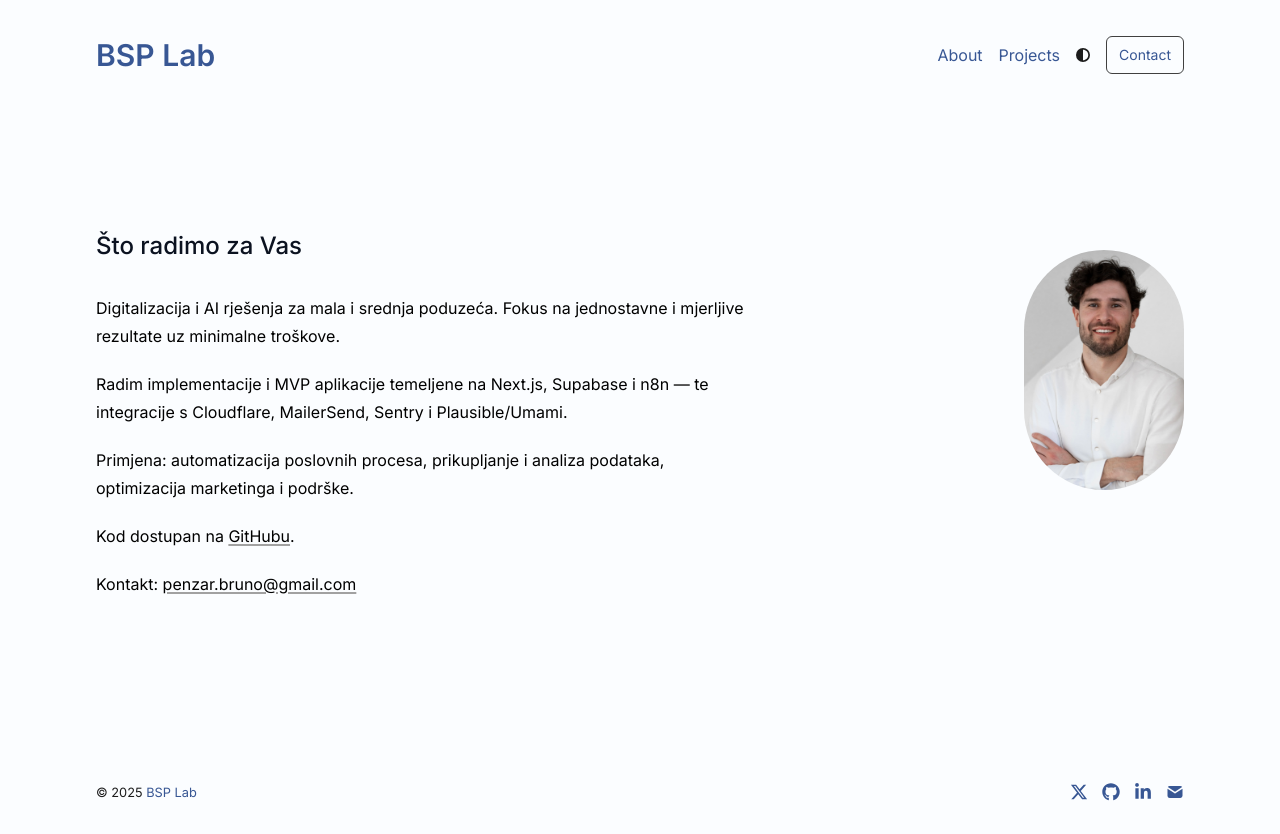
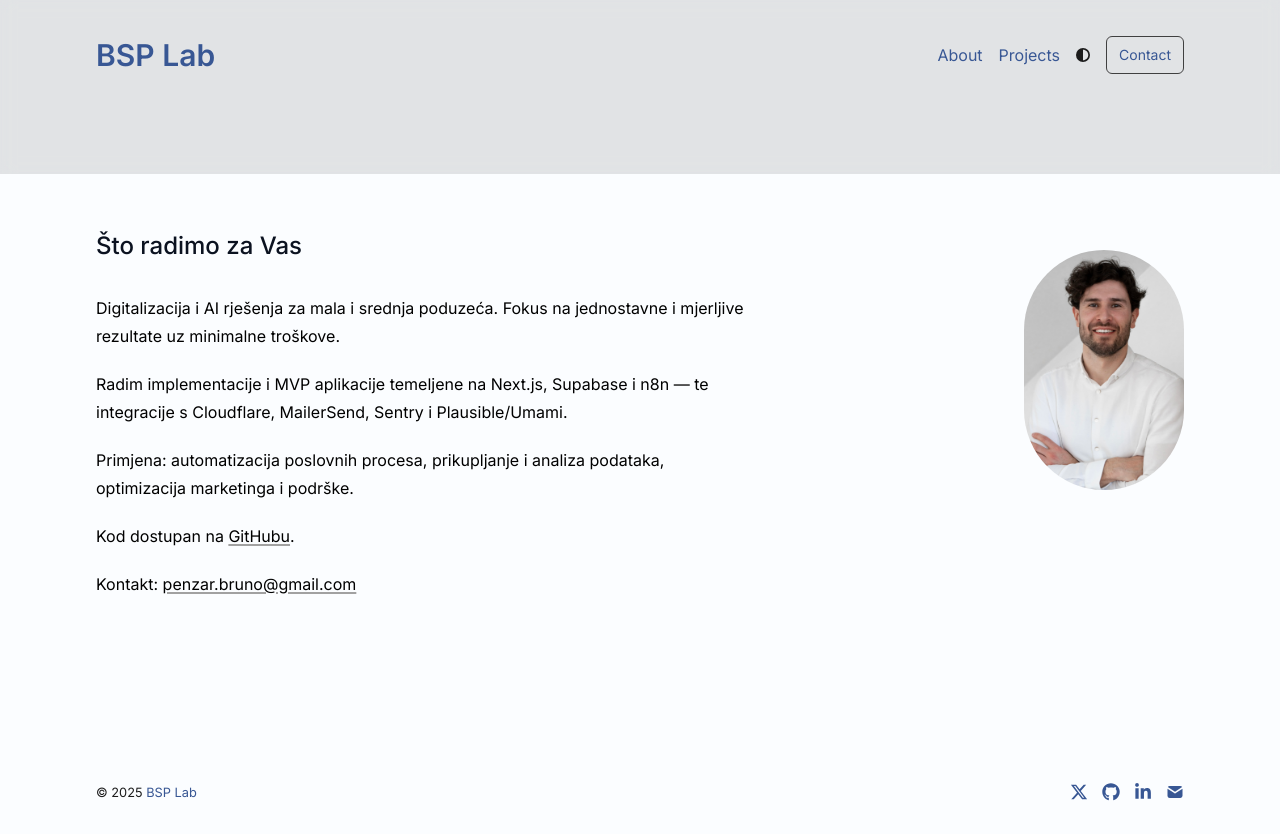
Before and after one commit to BPenzar/bsp-lab, a Next.js app: page / in a window 1280 px wide. Built offline with nearby package versions, Linux system fonts and the light colour scheme.

Commit message:
Update layout.tsx

```diff
--- a/app/layout.tsx
+++ b/app/layout.tsx
@@ -46,7 +46,8 @@ export default function RootLayout({ children }: { children: React.ReactNode })
         <ThemeProvider attribute="class" defaultTheme="system" enableSystem disableTransitionOnChange>
           {/* Page shell: header (top), main (fills), footer (bottom) */}
           <div className="min-h-screen flex flex-col">
-            <header className="w-full">
+            <header className="w-full sticky top-0 z-40 backdrop-blur supports-[backdrop-filter]:bg-black/10 dark:supports-[backdrop-filter]:bg-white/5">
+
               <div className="mx-auto w-full max-w-6xl px-4 sm:px-6 lg:px-8 py-4">
                 <Navbar />
               </div>
```
